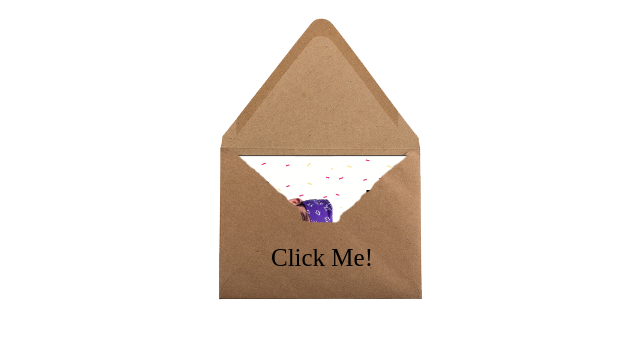
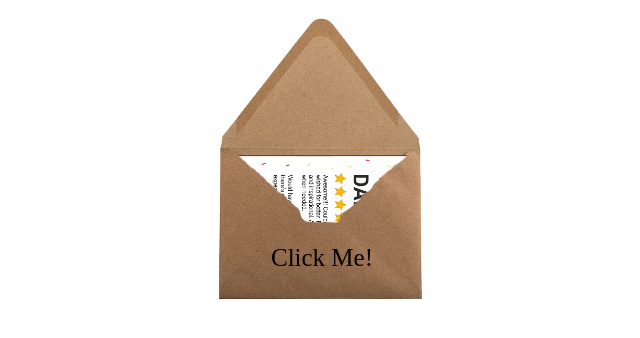
Before and after one commit to Afer/my-website, a website: page bday/surprise.html in a window 1280 px wide. Shown: the whole page, without its empty margins (318-958 px from the left). Drawn offline with Linux system fonts and the light colour scheme.

Commit message:
father's day updates

```diff
--- a/bday/css/bday.css
+++ b/bday/css/bday.css
@@ -57,7 +57,7 @@ div.bdayCard.permanentOut.hideClick::after {
 }
 
 .card-front {
-    background-image: url(../images/prison_mike_outside_text.png);
+    background-image: url(../images/dad_review_outside.png);
     z-index: 5;
 }
 
--- a/bday/surprise.html
+++ b/bday/surprise.html
@@ -21,9 +21,7 @@
                 <div class='card-front'></div>
                 <div class='card-inside-front'></div>
                 <div class='card-inside-back'>
-					Dat's just da way
-					<br/>
-					we talk in da clink
+					Happy Father's Day!
 				</div>
             </div>
         </div>
```
Also changed, not shown: bday/images/dad_review_outside.png (added), bday/package.json (line endings or trailing spaces), 1 other file.
